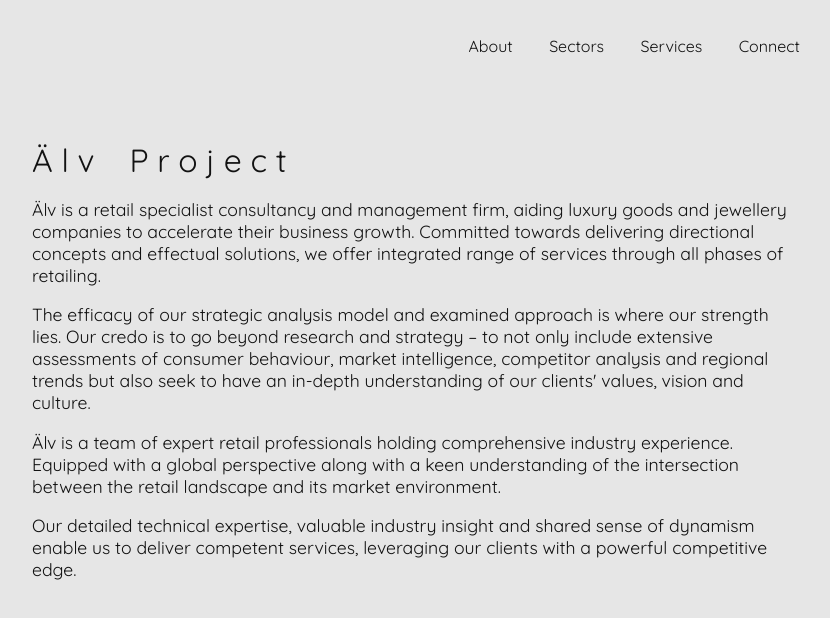
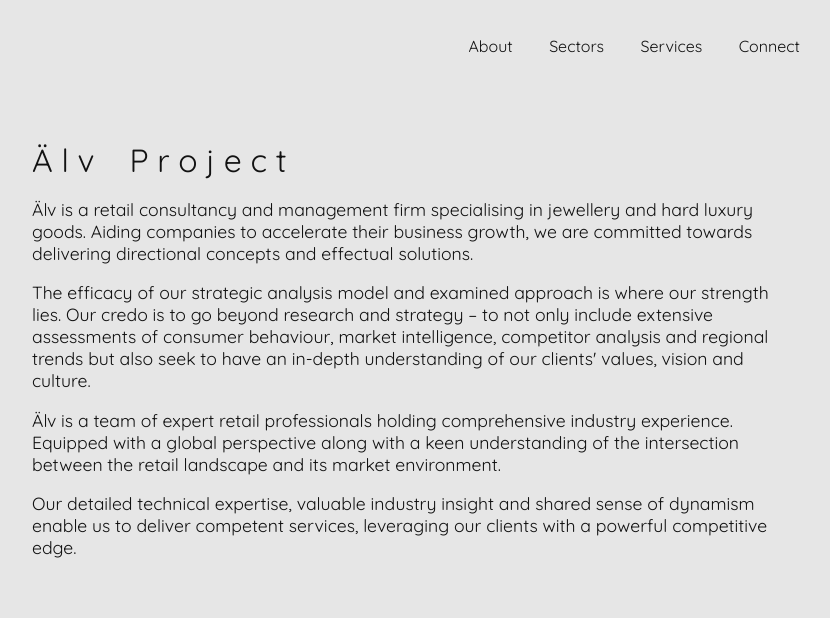
Before and after one commit to AlvTech/AlvTech.github.io, a website: page index.html in a window 1280 px wide. Both pictures are taken after a click on the item "About". Shown: the whole page, without its empty margins (224-1054 px from the left). Drawn offline with Linux system fonts and the light colour scheme.

Commit message:
Update index.html

```diff
--- a/index.html
+++ b/index.html
@@ -24,9 +24,8 @@
     </name>
     <message>
 
-      <p>Älv is a retail specialist consultancy and management firm, aiding luxury goods and jewellery companies
-      to accelerate their business growth. Committed towards delivering directional concepts and effectual solutions,
-      we offer integrated range of services through all phases of retailing.</p>
+      <p>Älv is a retail consultancy and management firm specialising in jewellery and hard luxury goods. Aiding companies
+      to accelerate their business growth, we are committed towards delivering directional concepts and effectual solutions.</p>
       <p>The efficacy of our strategic analysis model and examined approach is where our strength lies. Our credo is to go
       beyond research and strategy – to not only include extensive assessments of consumer behaviour, market intelligence,
       competitor analysis and regional trends but also seek to have an in-depth understanding of our clients' values,
```
